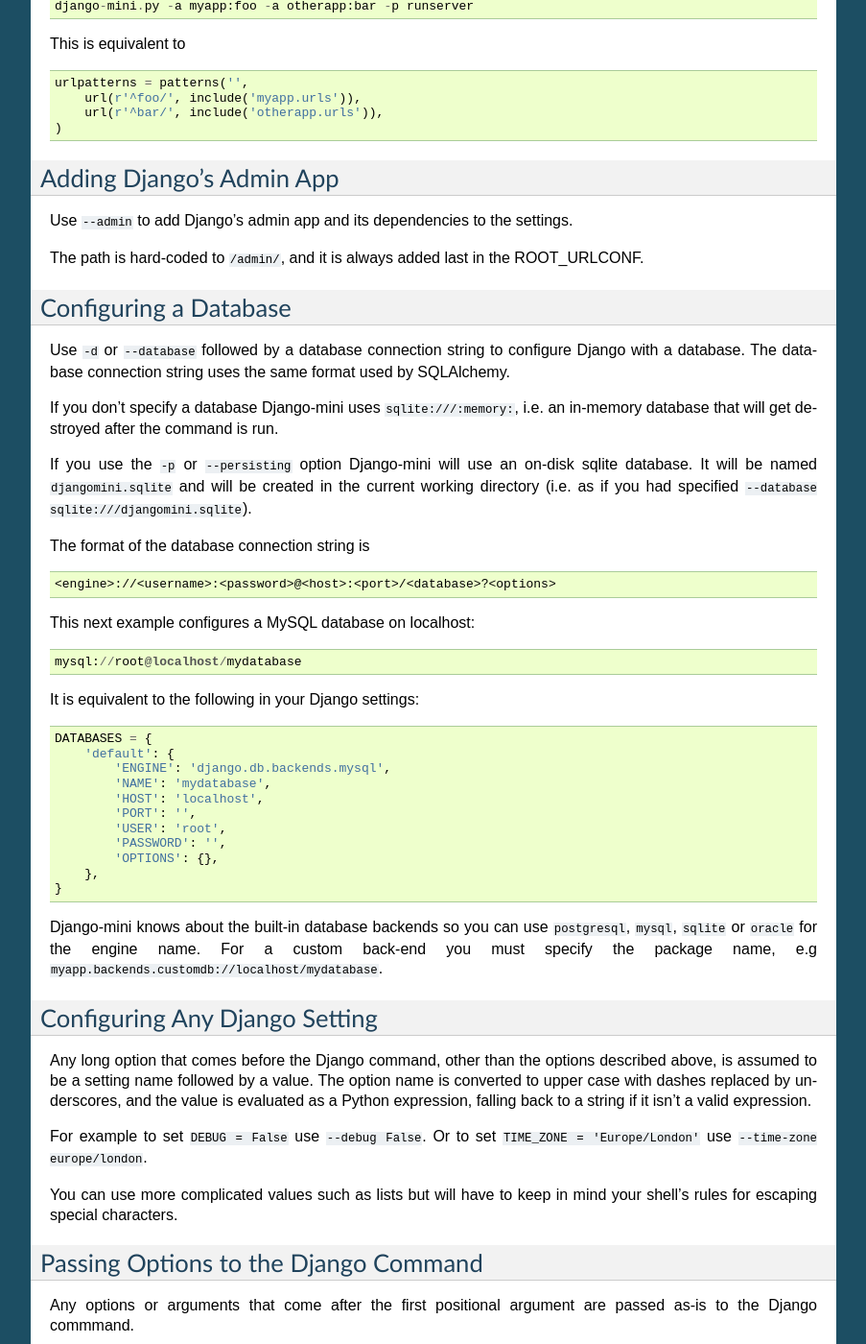
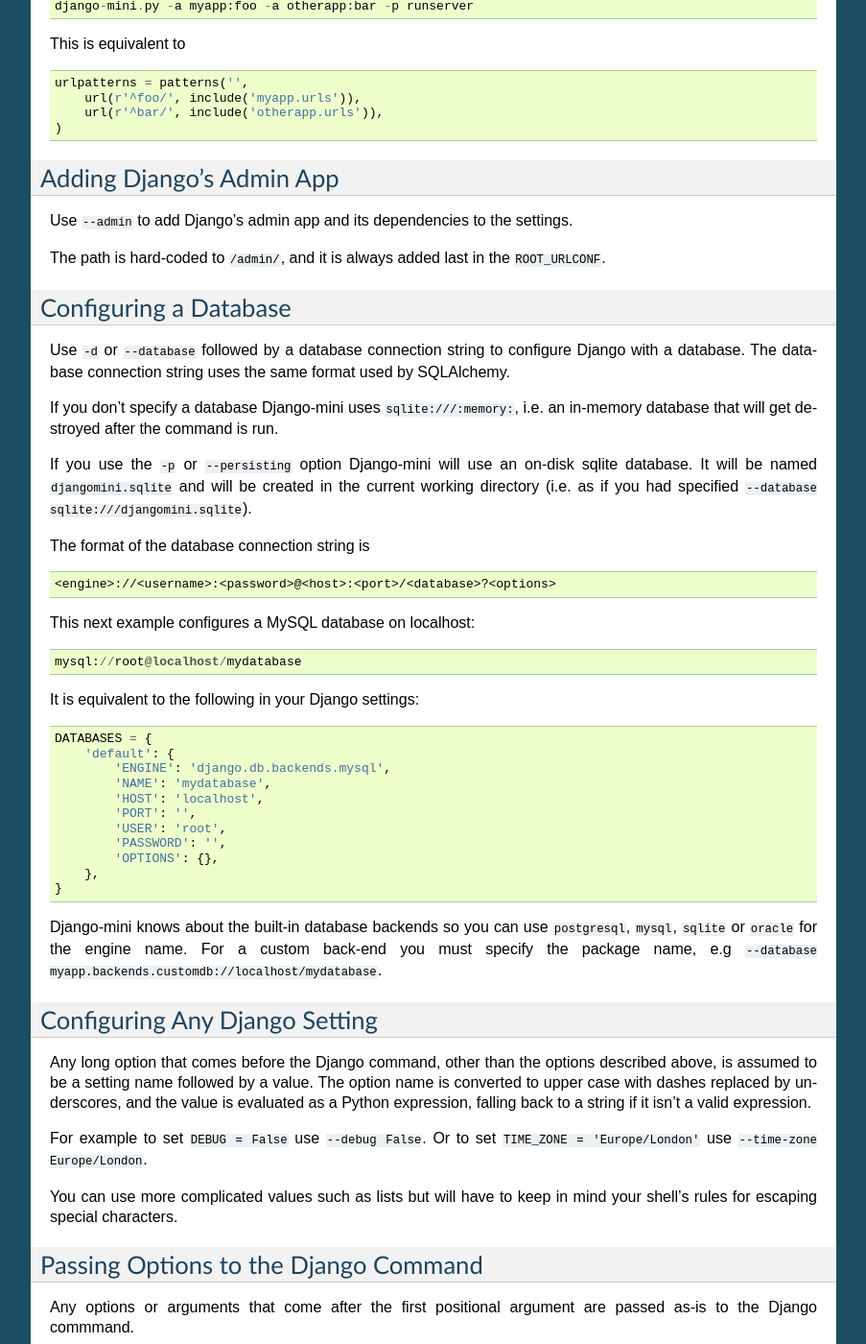
Before and after one commit to davidwtbuxton/django-mini, a Sphinx documentation site: the page built from docs/index.rst, in a window 1280 px wide and 1400 px high, scrolled down 895 px. Shown: the whole window at 96% size, without its empty margins (198-1101 px from the left). Built offline with Sphinx 7.4.7, drawn with Linux system fonts in a browser that asks for light colours.

Commit message:
Doc fixes.

```diff
--- a/README.rst
+++ b/README.rst
@@ -42,5 +42,5 @@
 
 `The full documentation`_ has more examples of use, including how to use other databases, how to change any setting, and how to mount an app at a particular URL.
 
-.. _The full documentation: https://github.com/davidwtbuxton/django-mini
+.. _The full documentation: https://github.com/davidwtbuxton/django-mini/blob/master/docs/index.rst
 .. _Download the source: https://github.com/davidwtbuxton/django-mini
--- a/docs/index.rst
+++ b/docs/index.rst
@@ -70,7 +70,7 @@
 
 Use ``--admin`` to add Django's admin app and its dependencies to the settings.
 
-The path is hard-coded to ``/admin/``, and it is always added last in the ROOT_URLCONF.
+The path is hard-coded to ``/admin/``, and it is always added last in the ``ROOT_URLCONF``.
 
 
 
@@ -107,7 +107,7 @@
         },
     }
 
-Django-mini knows about the built-in database backends so you can use ``postgresql``, ``mysql``, ``sqlite`` or ``oracle`` for the engine name. For a custom back-end you must specify the package name, e.g ``myapp.backends.customdb://localhost/mydatabase``.
+Django-mini knows about the built-in database backends so you can use ``postgresql``, ``mysql``, ``sqlite`` or ``oracle`` for the engine name. For a custom back-end you must specify the package name, e.g ``--database myapp.backends.customdb://localhost/mydatabase``.
 
 
 Configuring Any Django Setting
@@ -115,7 +115,7 @@
 
 Any long option that comes before the Django command, other than the options described above, is assumed to be a setting name followed by a value. The option name is converted to upper case with dashes replaced by underscores, and the value is evaluated as a Python expression, falling back to a string if it isn't a valid expression.
 
-For example to set ``DEBUG = False`` use ``--debug False``. Or to set ``TIME_ZONE = 'Europe/London'`` use ``--time-zone europe/london``.
+For example to set ``DEBUG = False`` use ``--debug False``. Or to set ``TIME_ZONE = 'Europe/London'`` use ``--time-zone Europe/London``.
 
 You can use more complicated values such as lists but will have to keep in mind your shell's rules for escaping special characters.
 
```
